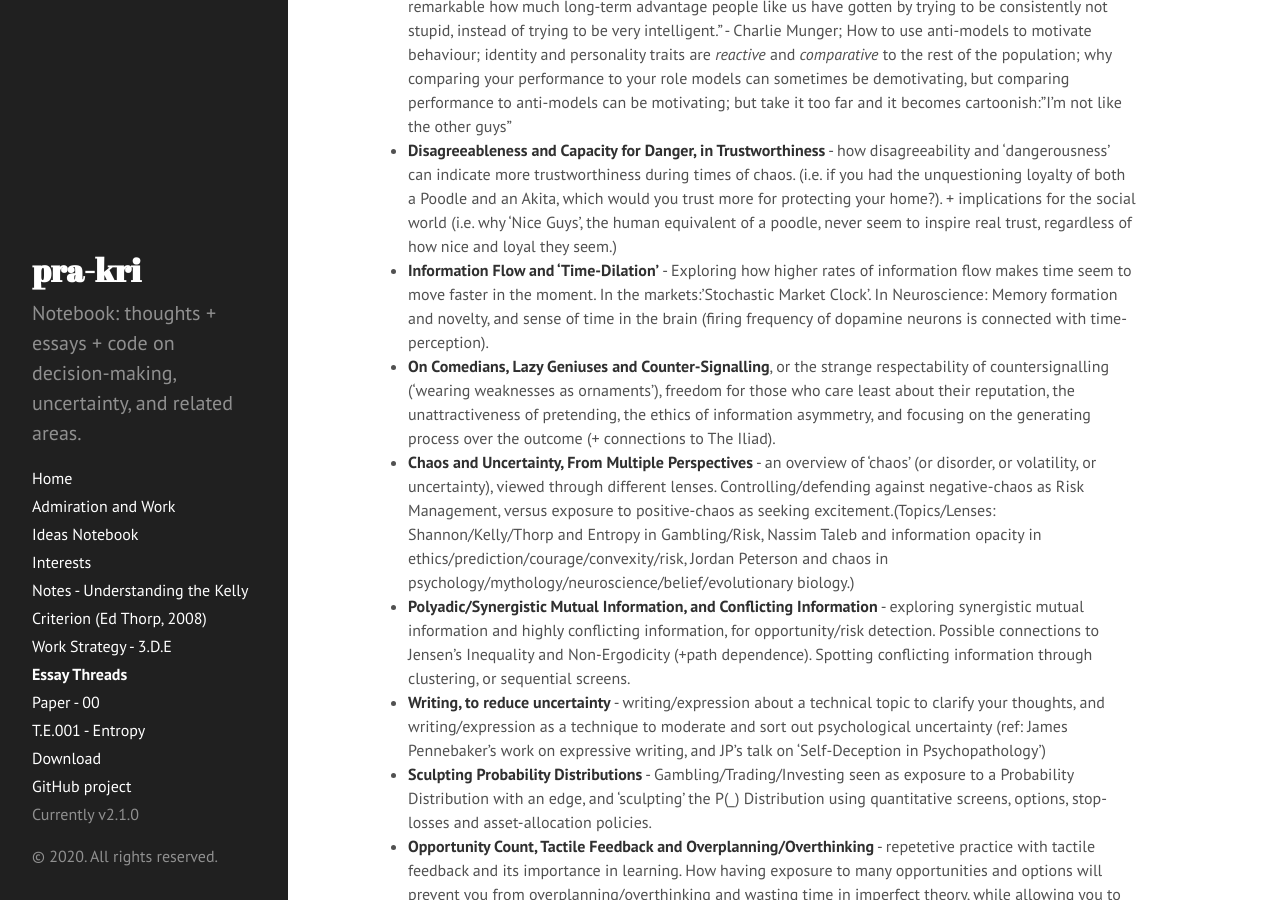
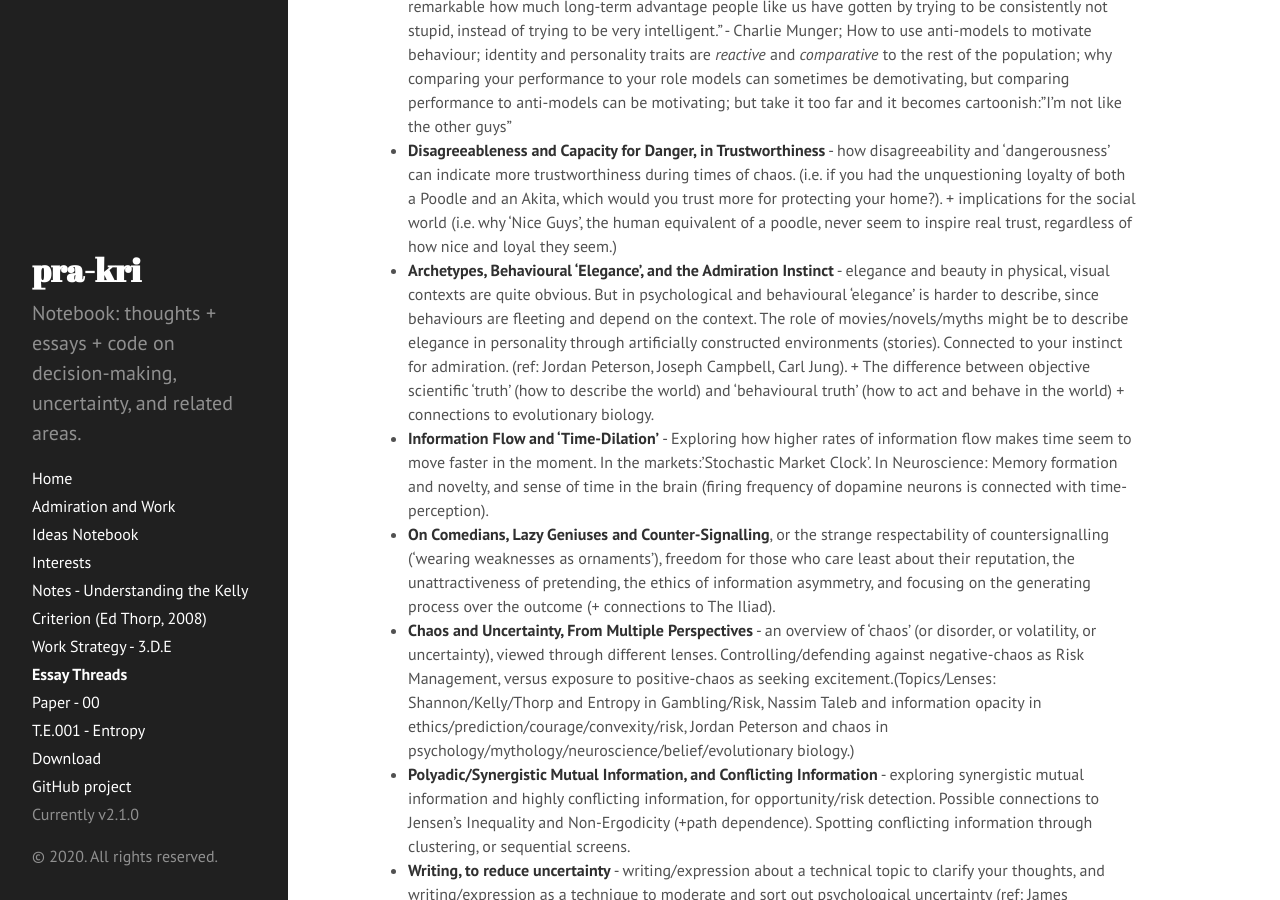
Before and after one commit to pra-kri/pra-kri.github.io, a Jekyll site: the page built from essay_threads.md, in a window 1280 px wide and 900 px high, scrolled down 326 px. Built offline with Jekyll 4.4.1, drawn with Linux system fonts in a browser that asks for light colours.

Commit message:
Update essay_threads.md

```diff
--- a/essay_threads.md
+++ b/essay_threads.md
@@ -10,6 +10,7 @@ Mostly the topics revolve around applied ethics and philosophy: stuff that'll he
 * **Risk and Leadership** - Leadership roles seem to go to those who can manage/mitigate risk the best, or to those who can take the best calculated risks. + Skin-in-the-game. + decision-making under uncertainty. "Historically (...) with a few curious exceptions, societies were run by risk-takers, not risk transferors." - N.N.T.
 * **Reacting *against* something; Anti-Models** - Exploring the following quote(s):"People focus on role models; it is more effective to find antimodels - people you don't want to resemble when you grow up." - NNT; "It is remarkable how much long-term advantage people like us have gotten by trying to be consistently not stupid, instead of trying to be very intelligent." - Charlie Munger; How to use anti-models to motivate behaviour; identity and personality traits are *reactive* and *comparative* to the rest of the population; why comparing your performance to your role models can sometimes be demotivating, but comparing performance to anti-models can be motivating; but take it too far and it becomes cartoonish:"I'm not like the other guys"
 * **Disagreeableness and Capacity for Danger, in Trustworthiness** - how disagreeability and 'dangerousness' can indicate more trustworthiness during times of chaos. (i.e. if you had the unquestioning loyalty of both a Poodle and an Akita, which would you trust more for protecting your home?). + implications for the social world (i.e. why 'Nice Guys', the human equivalent of a poodle, never seem to inspire real trust, regardless of how nice and loyal they seem.)
+* **Archetypes, Behavioural 'Elegance', and the Admiration Instinct** - elegance and beauty in physical, visual contexts are quite obvious. But in psychological and behavioural 'elegance' is harder to describe, since behaviours are fleeting and depend on the context. The role of movies/novels/myths might be to describe elegance in personality through artificially constructed environments (stories). Connected to your instinct for admiration. (ref: Jordan Peterson, Joseph Campbell, Carl Jung). + The difference between objective scientific 'truth' (how to describe the world) and 'behavioural truth' (how to act and behave in the world) + connections to evolutionary biology.
 * **Information Flow and 'Time-Dilation'** - Exploring how higher rates of information flow makes time seem to move faster in the moment. In the markets:'Stochastic Market Clock'. In Neuroscience: Memory formation and novelty, and sense of time in the brain (firing frequency of dopamine neurons is connected with time-perception).
 * **On Comedians, Lazy Geniuses and Counter-Signalling**, or the strange respectability of countersignalling ('wearing weaknesses as ornaments'), freedom for those who care least about their reputation, the unattractiveness of pretending, the ethics of information asymmetry, and focusing on the generating process over the outcome (+ connections to The Iliad).
 * **Chaos and Uncertainty, From Multiple Perspectives** - an overview of 'chaos' (or disorder, or volatility, or uncertainty), viewed through different lenses. Controlling/defending against negative-chaos as Risk Management, versus exposure to positive-chaos as seeking excitement.(Topics/Lenses: Shannon/Kelly/Thorp and Entropy in Gambling/Risk, Nassim Taleb and information opacity in ethics/prediction/courage/convexity/risk, Jordan Peterson and chaos in psychology/mythology/neuroscience/belief/evolutionary biology.)
```
